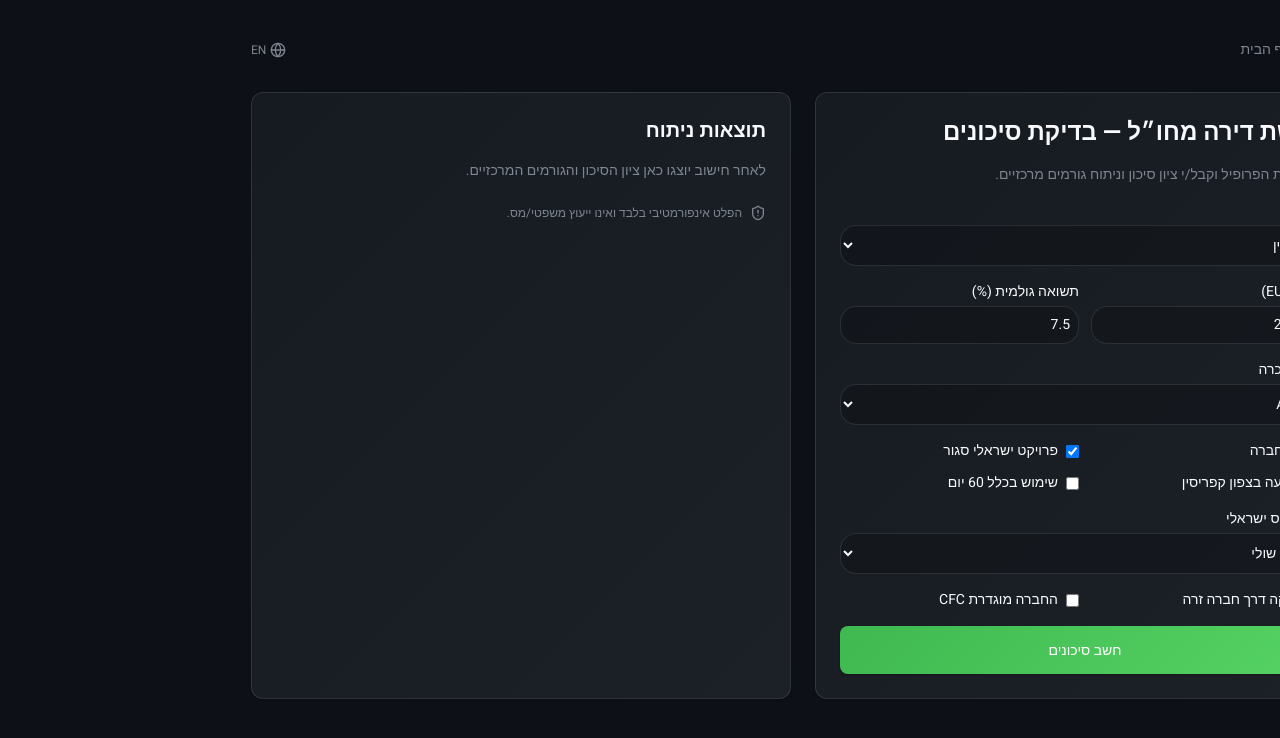
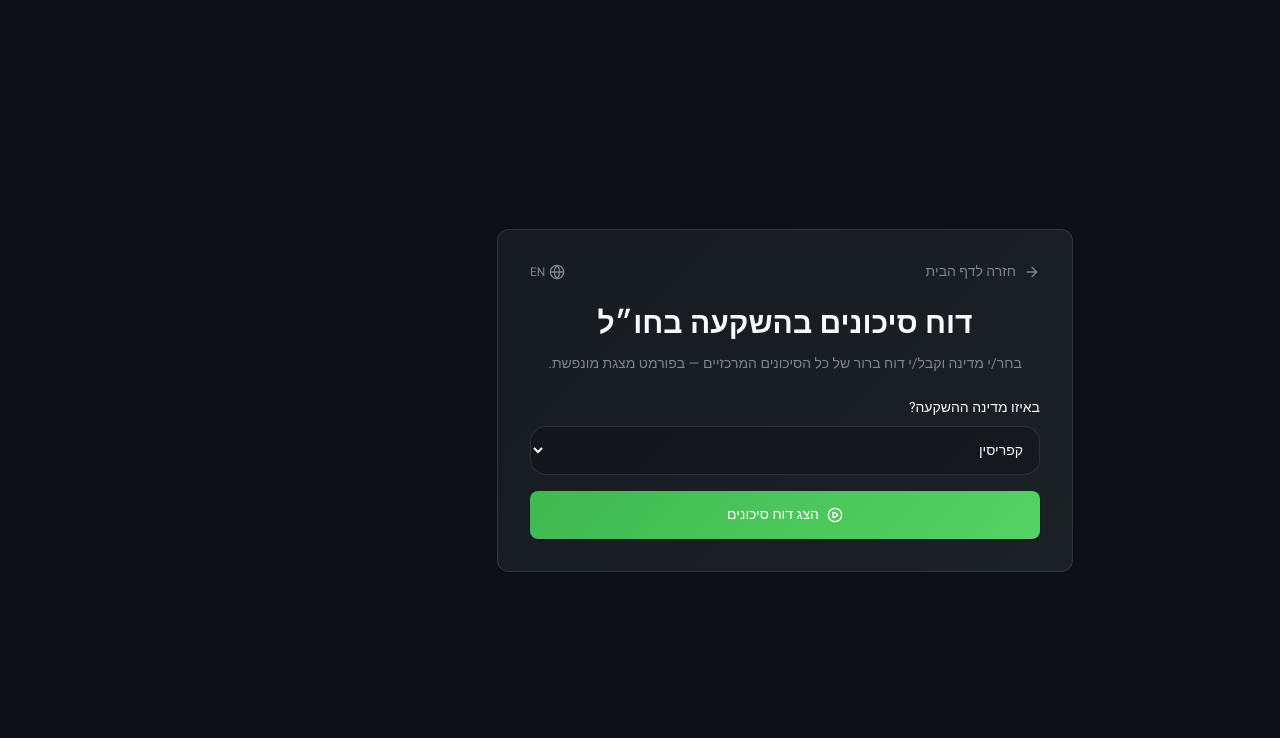
Before and after one commit to chaimfinn-prog/dedult, a Next.js app: page /foreign in a window 1280 px wide. Shown: the top 738 px of the page. Built offline with nearby package versions, Linux system fonts and the light colour scheme.

Commit message:
Refocus foreign flow to animated risk-only country report

```diff
--- a/src/app/foreign/page.tsx
+++ b/src/app/foreign/page.tsx
@@ -1,234 +1,300 @@
 'use client';
 
-import { FormEvent, useMemo, useState } from 'react';
 import Link from 'next/link';
-import { ArrowRight, Globe, ShieldAlert } from 'lucide-react';
+import { useEffect, useMemo, useState } from 'react';
+import { AnimatePresence, motion } from 'framer-motion';
+import { ArrowRight, Globe, PlayCircle } from 'lucide-react';
 import { useLang } from '@/lib/i18n';
 import { Country } from '@/domain/enums/Country';
 
-type TaxRoute = 'FLAT_15' | 'MARGINAL';
+type LocalizedText = { he: string; en: string };
 
-interface RiskFactorView {
+type RiskSlide = {
   id: string;
-  category: string;
-  severity: number;
-  title: string;
-  description: string;
-}
+  title: LocalizedText;
+  description: LocalizedText;
+  bullets: LocalizedText[];
+  video: string;
+};
 
-interface RiskResponse {
-  overallScore: number;
-  factors: RiskFactorView[];
-  warnings?: string[];
-}
+const COUNTRY_RISK_SLIDES: Record<Country, RiskSlide[]> = {
+  [Country.CYPRUS]: [
+    {
+      id: 'cyprus-closed-market',
+      title: { he: 'שוק סגור למשקיעים ישראלים', en: 'Closed Israeli-focused sub-market' },
+      description: {
+        he: 'כשפרויקט משווק כמעט רק לישראלים, היציאה תלויה בגל משקיעים דומה ולא בביקוש מקומי טבעי.',
+        en: 'When a project is marketed mostly to Israelis, exits depend on similar investor waves rather than natural local demand.',
+      },
+      bullets: [
+        { he: 'סיכון נזילות במכירה מחדש.', en: 'Higher resale liquidity risk.' },
+        { he: 'פער תמחור מול שוק מקומי.', en: 'Potential pricing gap from local market.' },
+        { he: 'רגישות גבוהה לשינויי סנטימנט.', en: 'High sensitivity to sentiment shifts.' },
+      ],
+      video: 'https://videos.pexels.com/video-files/7578552/7578552-hd_1920_1080_30fps.mp4',
+    },
+    {
+      id: 'cyprus-regulatory',
+      title: { he: 'סיכון רגולטורי', en: 'Regulatory uncertainty' },
+      description: {
+        he: 'רגולציה משתנה לגבי רוכשים זרים יכולה להשפיע על היקף הרכישה, זכאות ותנאי שוק.',
+        en: 'Evolving foreign-buyer regulation can affect purchase scope, eligibility and market conditions.',
+      },
+      bullets: [
+        { he: 'מגבלות אפשריות על מספר יחידות.', en: 'Possible limits on number of units.' },
+        { he: 'מגבלות גודל/מיקום.', en: 'Potential size/location restrictions.' },
+        { he: 'צורך בבדיקת עדכון רגולציה שוטפת.', en: 'Need continuous legal updates.' },
+      ],
+      video: 'https://videos.pexels.com/video-files/8730837/8730837-hd_1920_1080_25fps.mp4',
+    },
+    {
+      id: 'cyprus-operations',
+      title: { he: 'ניהול מרחוק ושחיקת תשואה', en: 'Remote management and yield erosion' },
+      description: {
+        he: 'ניהול נכס מרחוק, תחזוקה וחברת ניהול יכולים לשחוק משמעותית את הנטו בפועל.',
+        en: 'Remote operations, maintenance and management fees can materially erode net returns.',
+      },
+      bullets: [
+        { he: 'דמי ניהול גבוהים בהשכרה קצרה.', en: 'Higher management fees for short-term rentals.' },
+        { he: 'עלויות ועד בית ותחזוקה שנתית.', en: 'Annual HOA and maintenance costs.' },
+        { he: 'פער בין תשואת ברוטו לנטו.', en: 'Meaningful gross-to-net gap.' },
+      ],
+      video: 'https://videos.pexels.com/video-files/7656928/7656928-hd_1920_1080_24fps.mp4',
+    },
+  ],
+  [Country.GREECE]: [
+    {
+      id: 'greece-title',
+      title: { he: 'סיכוני רישום וזכויות', en: 'Title and registry risks' },
+      description: {
+        he: 'בחלק מהעסקאות קיימים פערי רישום, עיקולים סמויים או חריגות בנייה שלא הוסדרו.',
+        en: 'Some deals include registry gaps, hidden liens, or unresolved building deviations.',
+      },
+      bullets: [
+        { he: 'נדרש עו״ד מקומי בלתי תלוי.', en: 'Independent local legal review is essential.' },
+        { he: 'חובה לבדוק נסח/רישום מלא.', en: 'Full registry/title extraction required.' },
+        { he: 'בדיקת התאמה הנדסית לנכס.', en: 'Engineering compliance check is critical.' },
+      ],
+      video: 'https://videos.pexels.com/video-files/7195341/7195341-hd_1920_1080_25fps.mp4',
+    },
+    {
+      id: 'greece-bureaucracy',
+      title: { he: 'מורכבות בירוקרטית', en: 'Bureaucratic complexity' },
+      description: {
+        he: 'תהליכי קנייה, רישום והשלמה מערבים מספר גורמים ועלולים להתארך.',
+        en: 'Purchase, registration and closing involve multiple actors and can be delayed.',
+      },
+      bullets: [
+        { he: 'עו״ד + נוטריון + מהנדס – כולם חשובים.', en: 'Lawyer + notary + engineer are all key.' },
+        { he: 'שלבי אישור עם תלות ברשויות.', en: 'Approval stages depend on authorities.' },
+        { he: 'זמן סגירה עלול להתארך.', en: 'Closing timeline may stretch.' },
+      ],
+      video: 'https://videos.pexels.com/video-files/3045163/3045163-hd_1920_1080_24fps.mp4',
+    },
+    {
+      id: 'greece-exit',
+      title: { he: 'סיכון נזילות ביציאה', en: 'Exit liquidity risk' },
+      description: {
+        he: 'תנאי שוק, דמוגרפיה וספי כניסה למשקיעים זרים יכולים להשפיע על קצב המכירה בעתיד.',
+        en: 'Market conditions, demographics and foreign-investor thresholds can impact future exit pace.',
+      },
+      bullets: [
+        { he: 'ביקוש לא אחיד בין אזורים.', en: 'Demand is uneven across locations.' },
+        { he: 'רגישות למחזוריות תיירותית.', en: 'Sensitive to tourism cycles.' },
+        { he: 'היצע מתחרה פוגע במהירות מכירה.', en: 'Competing supply may slow resale.' },
+      ],
+      video: 'https://videos.pexels.com/video-files/5804040/5804040-hd_1920_1080_25fps.mp4',
+    },
+  ],
+  [Country.NORTH_CYPRUS]: [
+    {
+      id: 'north-cyprus-legal',
+      title: { he: 'סיכון משפטי חמור', en: 'Severe legal risk' },
+      description: {
+        he: 'ברכישה בצפון קפריסין קיימים סיכונים משפטיים מהותיים סביב זכויות בעלות והכרה בינלאומית.',
+        en: 'North Cyprus acquisitions carry substantial legal exposure around ownership rights and recognition.',
+      },
+      bullets: [
+        { he: 'סיכון לבעלות שאינה מוכרת בינלאומית.', en: 'Risk of internationally disputed title.' },
+        { he: 'חשיפה למחלוקות בעלות עתידיות.', en: 'Exposure to future ownership disputes.' },
+        { he: 'מורכבות משפטית חוצת מדינות.', en: 'Cross-border legal complexity.' },
+      ],
+      video: 'https://videos.pexels.com/video-files/855564/855564-hd_1920_1080_25fps.mp4',
+    },
+    {
+      id: 'north-cyprus-finance',
+      title: { he: 'סיכון פיננסי ונזילות', en: 'Financial and liquidity risk' },
+      description: {
+        he: 'מימון, ביטוח ואפשרויות יציאה מוגבלות משמעותית ביחס לשווקים מוכרים.',
+        en: 'Financing, insurance and exit options are materially weaker than recognized markets.',
+      },
+      bullets: [
+        { he: 'נגישות מוגבלת למימון בנקאי.', en: 'Limited access to mainstream bank financing.' },
+        { he: 'ביטוח מורכב או יקר.', en: 'Insurance may be limited or expensive.' },
+        { he: 'קושי במימוש מהיר במכירה.', en: 'Fast exit can be difficult.' },
+      ],
+      video: 'https://videos.pexels.com/video-files/7578815/7578815-hd_1920_1080_30fps.mp4',
+    },
+  ],
+};
 
 export default function ForeignPurchasePage() {
   const { lang, toggle } = useLang();
   const t = (he: string, en: string) => (lang === 'he' ? he : en);
 
   const [country, setCountry] = useState<Country>(Country.CYPRUS);
-  const [priceEur, setPriceEur] = useState(250000);
-  const [grossYieldPct, setGrossYieldPct] = useState(7.5);
-  const [rentalMode, setRentalMode] = useState<'LONG_TERM' | 'AIRBNB'>('AIRBNB');
-  const [viaCompany, setViaCompany] = useState(true);
-  const [isIsraeliOnlyProject, setIsIsraeliOnlyProject] = useState(true);
-  const [isNorthCyprus, setIsNorthCyprus] = useState(false);
-  const [usesCyprus60DayRule, setUsesCyprus60DayRule] = useState(false);
-  const [taxRoute, setTaxRoute] = useState<TaxRoute>('MARGINAL');
-  const [holdsViaForeignCompany, setHoldsViaForeignCompany] = useState(false);
-  const [foreignCompanyIsCfc, setForeignCompanyIsCfc] = useState(false);
+  const [started, setStarted] = useState(false);
+  const [slideIndex, setSlideIndex] = useState(0);
 
-  const [loading, setLoading] = useState(false);
-  const [error, setError] = useState<string | null>(null);
-  const [report, setReport] = useState<RiskResponse | null>(null);
+  const slides = useMemo(() => COUNTRY_RISK_SLIDES[country], [country]);
+  const activeSlide = slides[slideIndex];
 
-  const normalizedNorthCyprus = useMemo(
-    () => isNorthCyprus || country === Country.NORTH_CYPRUS,
-    [country, isNorthCyprus],
-  );
 
-  const onSubmit = async (e: FormEvent<HTMLFormElement>) => {
-    e.preventDefault();
-    setError(null);
-    setLoading(true);
+  useEffect(() => {
+    if (!started || slides.length <= 1) {
+      return;
+    }
 
-    try {
-      const response = await fetch(`/api/risk/evaluate?locale=${lang}`, {
-        method: 'POST',
-        headers: { 'Content-Type': 'application/json' },
-        body: JSON.stringify({
-          profile: {
-            country,
-            priceEur,
-            grossYieldPct,
-            rentalMode,
-            viaCompany,
-            isIsraeliOnlyProject,
-            isNorthCyprus: normalizedNorthCyprus,
-            usesCyprus60DayRule,
-          },
-          israelTax: {
-            taxRoute,
-            holdsViaForeignCompany,
-            foreignCompanyIsCfc,
-          },
-        }),
-      });
+    const timer = window.setInterval(() => {
+      setSlideIndex((current) => (current + 1) % slides.length);
+    }, 8000);
 
-      const json = (await response.json()) as RiskResponse & { error?: string };
+    return () => window.clearInterval(timer);
+  }, [started, slides.length]);
 
-      if (!response.ok) {
-        throw new Error(json.error ?? t('אירעה שגיאה בחישוב.', 'Failed to evaluate risk.'));
-      }
+  const next = () => setSlideIndex((current) => (current + 1) % slides.length);
+  const prev = () => setSlideIndex((current) => (current - 1 + slides.length) % slides.length);
 
-      setReport(json);
-    } catch (submitError) {
-      setReport(null);
-      setError(submitError instanceof Error ? submitError.message : t('שגיאה לא ידועה.', 'Unknown error.'));
-    } finally {
-      setLoading(false);
-    }
-  };
+  if (!started) {
+    return (
+      <main className="min-h-screen flex items-center justify-center px-6 py-10">
+        <section className="w-full max-w-xl db-card p-8 text-center">
+          <div className="flex items-center justify-between mb-6">
+            <Link href="/" className="text-sm text-foreground-muted hover:text-foreground inline-flex items-center gap-2">
+              <ArrowRight className="w-4 h-4" />
+              {t('חזרה לדף הבית', 'Back to Home')}
+            </Link>
+            <button onClick={toggle} className="text-xs text-foreground-muted hover:text-foreground inline-flex items-center gap-1 bg-transparent border-0">
+              <Globe className="w-4 h-4" />
+              {lang === 'he' ? 'EN' : 'עב'}
+            </button>
+          </div>
 
-  return (
-    <main className="min-h-screen px-6 py-10 max-w-6xl mx-auto">
-      <header className="flex items-center justify-between mb-8">
-        <Link href="/" className="text-sm text-foreground-muted hover:text-foreground flex items-center gap-2">
-          <ArrowRight className="w-4 h-4" />
-          {t('חזרה לדף הבית', 'Back to Home')}
-        </Link>
-        <button onClick={toggle} className="text-xs text-foreground-muted hover:text-foreground flex items-center gap-1 bg-transparent border-0">
-          <Globe className="w-4 h-4" />
-          {lang === 'he' ? 'EN' : 'עב'}
-        </button>
-      </header>
-
-      <section className="grid lg:grid-cols-2 gap-6">
-        <form onSubmit={onSubmit} className="db-card p-6 space-y-4">
-          <h1 className="text-2xl font-bold">{t('רכישת דירה מחו״ל — בדיקת סיכונים', 'Foreign Apartment Purchase — Risk Check')}</h1>
-          <p className="text-sm text-foreground-muted">
-            {t('מלא/י את הפרופיל וקבל/י ציון סיכון וניתוח גורמים מרכזיים.', 'Fill profile data to get a risk score and key risk factors.')}
+          <h1 className="text-3xl font-bold mb-3">{t('דוח סיכונים בהשקעה בחו״ל', 'Foreign Investment Risk Report')}</h1>
+          <p className="text-sm text-foreground-muted mb-6">
+            {t('בחר/י מדינה וקבל/י דוח ברור של כל הסיכונים המרכזיים — בפורמט מצגת מונפשת.', 'Choose a country and get a clear slide-style report of the key risks.')}
           </p>
 
-          <label className="block text-sm">
-            {t('מדינה', 'Country')}
-            <select className="w-full mt-1 p-2 rounded-lg bg-black/20 border border-white/10" value={country} onChange={(e) => setCountry(e.target.value as Country)}>
+          <label className="block text-start text-sm mb-4">
+            {t('באיזו מדינה ההשקעה?', 'Which country is the investment in?')}
+            <select
+              className="w-full mt-2 p-3 rounded-lg bg-black/20 border border-white/10"
+              value={country}
+              onChange={(e) => {
+                setCountry(e.target.value as Country);
+                setSlideIndex(0);
+              }}
+            >
               <option value={Country.CYPRUS}>{t('קפריסין', 'Cyprus')}</option>
               <option value={Country.GREECE}>{t('יוון', 'Greece')}</option>
               <option value={Country.NORTH_CYPRUS}>{t('צפון קפריסין', 'North Cyprus')}</option>
             </select>
           </label>
 
-          <div className="grid grid-cols-2 gap-3">
-            <label className="text-sm">
-              {t('מחיר (EUR)', 'Price (EUR)')}
-              <input className="w-full mt-1 p-2 rounded-lg bg-black/20 border border-white/10" type="number" min={1} value={priceEur} onChange={(e) => setPriceEur(Number(e.target.value))} />
-            </label>
-            <label className="text-sm">
-              {t('תשואה גולמית (%)', 'Gross Yield (%)')}
-              <input className="w-full mt-1 p-2 rounded-lg bg-black/20 border border-white/10" type="number" min={0} max={30} step="0.1" value={grossYieldPct} onChange={(e) => setGrossYieldPct(Number(e.target.value))} />
-            </label>
+          <button onClick={() => setStarted(true)} className="btn-green w-full h-12 rounded-xl inline-flex items-center justify-center gap-2">
+            <PlayCircle className="w-4 h-4" />
+            {t('הצג דוח סיכונים', 'Show Risk Report')}
+          </button>
+        </section>
+      </main>
+    );
+  }
+
+  return (
+    <main className="relative min-h-screen overflow-hidden">
+      <AnimatePresence mode="wait">
+        <motion.video
+          key={activeSlide.id}
+          autoPlay
+          muted
+          loop
+          playsInline
+          className="absolute inset-0 w-full h-full object-cover"
+          initial={{ opacity: 0 }}
+          animate={{ opacity: 1 }}
+          exit={{ opacity: 0 }}
+          transition={{ duration: 0.45 }}
+        >
+          <source src={activeSlide.video} type="video/mp4" />
+        </motion.video>
+      </AnimatePresence>
+
+      <div className="absolute inset-0 bg-black/65" />
+
+      <section className="relative z-10 min-h-screen max-w-5xl mx-auto px-6 py-8 flex flex-col">
+        <header className="flex items-center justify-between mb-6">
+          <Link href="/foreign" onClick={() => setStarted(false)} className="text-sm text-foreground-muted hover:text-foreground inline-flex items-center gap-2">
+            <ArrowRight className="w-4 h-4" />
+            {t('בחירת מדינה מחדש', 'Choose Country Again')}
+          </Link>
+
+          <div className="flex items-center gap-3">
+            <button onClick={toggle} className="text-xs text-foreground-muted hover:text-foreground inline-flex items-center gap-1 bg-transparent border-0">
+              <Globe className="w-4 h-4" />
+              {lang === 'he' ? 'EN' : 'עב'}
+            </button>
+            <span className="text-xs px-3 py-1 rounded-full border border-white/20">
+              {t('דוח סיכונים בלבד', 'Risk report only')}
+            </span>
+          </div>
+        </header>
+
+        <AnimatePresence mode="wait">
+          <motion.article
+            key={activeSlide.id + lang}
+            initial={{ opacity: 0, y: 16 }}
+            animate={{ opacity: 1, y: 0 }}
+            exit={{ opacity: 0, y: -10 }}
+            transition={{ duration: 0.35 }}
+            className="db-card p-8 backdrop-blur-md bg-[rgba(0,0,0,0.45)] border border-white/20"
+          >
+            <p className="text-xs text-foreground-muted mb-2">
+              {t('שקופית', 'Slide')} {slideIndex + 1} / {slides.length}
+            </p>
+            <h2 className="text-3xl font-bold mb-3">{activeSlide.title[lang]}</h2>
+            <p className="text-lg text-foreground-muted mb-6">{activeSlide.description[lang]}</p>
+
+            <ul className="space-y-3">
+              {activeSlide.bullets.map((bullet) => (
+                <li key={bullet.he} className="p-4 rounded-xl bg-black/35 border border-white/10">
+                  {bullet[lang]}
+                </li>
+              ))}
+            </ul>
+          </motion.article>
+        </AnimatePresence>
+
+        <footer className="mt-6 flex flex-col gap-4">
+          <div className="flex items-center justify-center gap-2">
+            {slides.map((slide, idx) => (
+              <button
+                key={slide.id}
+                onClick={() => setSlideIndex(idx)}
+                className={`h-2 rounded-full transition-all ${idx === slideIndex ? 'w-8 bg-green' : 'w-2 bg-white/40'}`}
+                aria-label={`slide-${idx + 1}`}
+              />
+            ))}
           </div>
 
-          <label className="block text-sm">
-            {t('מצב השכרה', 'Rental Mode')}
-            <select className="w-full mt-1 p-2 rounded-lg bg-black/20 border border-white/10" value={rentalMode} onChange={(e) => setRentalMode(e.target.value as 'LONG_TERM' | 'AIRBNB')}>
-              <option value="LONG_TERM">{t('לטווח ארוך', 'Long Term')}</option>
-              <option value="AIRBNB">Airbnb</option>
-            </select>
-          </label>
-
-          <div className="grid grid-cols-2 gap-3">
-            <label className="flex items-center gap-2 text-sm">
-              <input type="checkbox" checked={viaCompany} onChange={(e) => setViaCompany(e.target.checked)} />
-              {t('דרך חברה', 'Via company')}
-            </label>
-            <label className="flex items-center gap-2 text-sm">
-              <input type="checkbox" checked={isIsraeliOnlyProject} onChange={(e) => setIsIsraeliOnlyProject(e.target.checked)} />
-              {t('פרויקט ישראלי סגור', 'Israeli-only project')}
-            </label>
-            <label className="flex items-center gap-2 text-sm">
-              <input type="checkbox" checked={isNorthCyprus} onChange={(e) => setIsNorthCyprus(e.target.checked)} />
-              {t('השקעה בצפון קפריסין', 'North Cyprus exposure')}
-            </label>
-            <label className="flex items-center gap-2 text-sm">
-              <input type="checkbox" checked={usesCyprus60DayRule} onChange={(e) => setUsesCyprus60DayRule(e.target.checked)} />
-              {t('שימוש בכלל 60 יום', 'Using 60-day rule')}
-            </label>
+          <div className="flex items-center justify-between gap-3">
+            <button onClick={prev} className="px-4 py-2 rounded-lg border border-white/20 hover:bg-white/10 transition-colors">
+              {t('הקודם', 'Previous')}
+            </button>
+            <button onClick={next} className="px-4 py-2 rounded-lg border border-white/20 hover:bg-white/10 transition-colors">
+              {t('הבא', 'Next')}
+            </button>
           </div>
-
-          <label className="block text-sm">
-            {t('מסלול מס ישראלי', 'Israel tax route')}
-            <select className="w-full mt-1 p-2 rounded-lg bg-black/20 border border-white/10" value={taxRoute} onChange={(e) => setTaxRoute(e.target.value as TaxRoute)}>
-              <option value="MARGINAL">{t('מסלול שולי', 'Marginal')}</option>
-              <option value="FLAT_15">{t('15% קבוע', 'Flat 15%')}</option>
-            </select>
-          </label>
-
-          <div className="grid grid-cols-2 gap-3">
-            <label className="flex items-center gap-2 text-sm">
-              <input type="checkbox" checked={holdsViaForeignCompany} onChange={(e) => setHoldsViaForeignCompany(e.target.checked)} />
-              {t('החזקה דרך חברה זרה', 'Hold via foreign company')}
-            </label>
-            <label className="flex items-center gap-2 text-sm">
-              <input type="checkbox" checked={foreignCompanyIsCfc} onChange={(e) => setForeignCompanyIsCfc(e.target.checked)} />
-              {t('החברה מוגדרת CFC', 'Foreign company is CFC')}
-            </label>
-          </div>
-
-          <button disabled={loading} className="btn-green w-full h-12 rounded-xl disabled:opacity-60">
-            {loading ? t('מחשב...', 'Calculating...') : t('חשב סיכונים', 'Evaluate Risks')}
-          </button>
-
-          {error && <p className="text-sm text-red-400">{error}</p>}
-        </form>
-
-        <section className="db-card p-6 space-y-4">
-          <h2 className="text-xl font-semibold">{t('תוצאות ניתוח', 'Analysis Result')}</h2>
-
-          {!report && (
-            <p className="text-sm text-foreground-muted">
-              {t('לאחר חישוב יוצגו כאן ציון הסיכון והגורמים המרכזיים.', 'Run evaluation to view score and detailed risk factors here.')}
-            </p>
-          )}
-
-          {report && (
-            <>
-              <div className="rounded-xl border border-white/10 p-4 bg-black/20">
-                <p className="text-sm text-foreground-muted">{t('ציון סיכון כולל', 'Overall Risk Score')}</p>
-                <p className="text-4xl font-bold">{report.overallScore}/100</p>
-              </div>
-
-              {report.warnings?.length ? (
-                <div className="rounded-xl border border-amber-500/30 p-4 bg-amber-500/5 text-sm">
-                  {report.warnings.map((warning) => (
-                    <p key={warning}>{warning}</p>
-                  ))}
-                </div>
-              ) : null}
-
-              <div className="space-y-3 max-h-[55vh] overflow-auto pr-1">
-                {report.factors.map((factor) => (
-                  <article key={factor.id} className="rounded-xl border border-white/10 p-4 bg-black/20">
-                    <div className="flex items-start justify-between gap-2">
-                      <h3 className="font-semibold">{factor.title}</h3>
-                      <span className="text-xs px-2 py-1 rounded-full bg-red-500/15 text-red-300">
-                        {t('חומרה', 'Severity')}: {factor.severity}/5
-                      </span>
-                    </div>
-                    <p className="text-sm text-foreground-muted mt-2">{factor.description}</p>
-                    <p className="text-xs text-foreground-muted mt-2">{t('קטגוריה', 'Category')}: {factor.category}</p>
-                  </article>
-                ))}
-              </div>
-            </>
-          )}
-
-          <div className="text-xs text-foreground-muted flex items-center gap-2 pt-2">
-            <ShieldAlert className="w-4 h-4" />
-            {t('הפלט אינפורמטיבי בלבד ואינו ייעוץ משפטי/מס.', 'Output is informational only and not legal/tax advice.')}
-          </div>
-        </section>
+        </footer>
       </section>
     </main>
   );
--- a/src/app/page.tsx
+++ b/src/app/page.tsx
@@ -122,7 +122,7 @@ export default function Home() {
               className="inline-flex items-center gap-2 px-5 py-3 rounded-xl border border-green/40 text-green hover:bg-green/10 transition-colors"
             >
               <Globe className="w-4 h-4" />
-              {t('רכישת דירה מחו"ל', 'Buy Apartment Abroad')}
+              {t('דוח סיכונים בהשקעה בחו"ל', 'Foreign Investment Risk Report')}
             </Link>
           </div>
 
```
